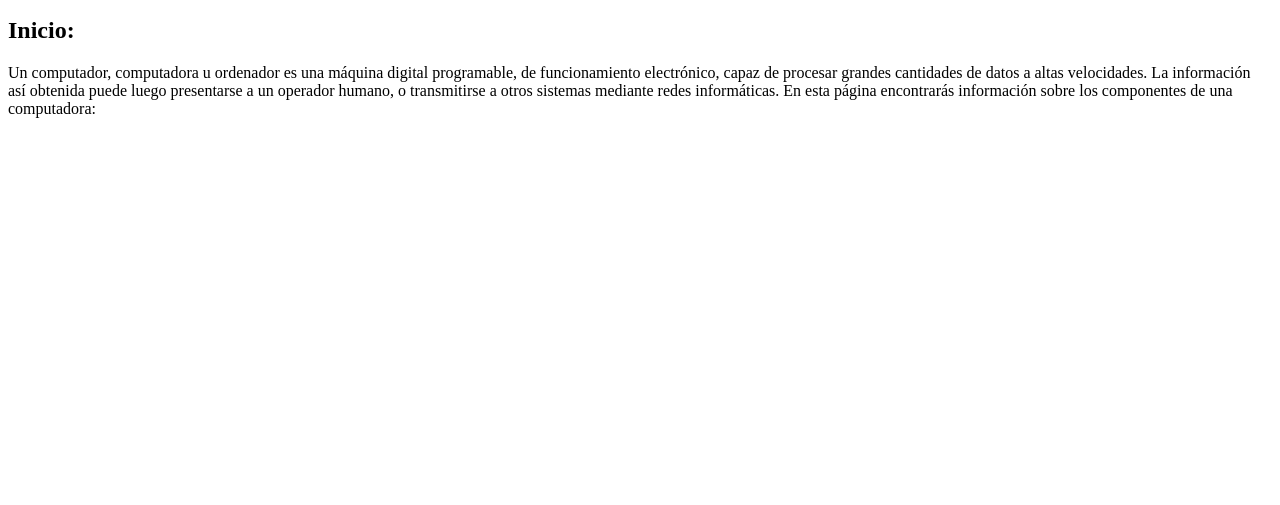
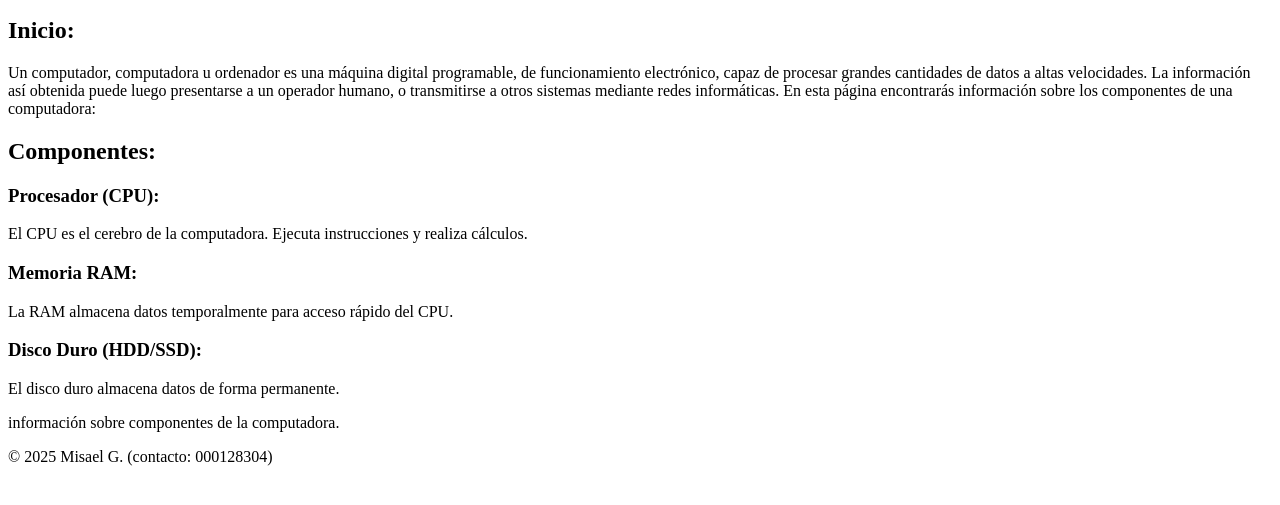
Before and after one commit to ElMisaaa/practica-Git-ProgramacionV, a plain HTML site: page index.html in a window 1280 px wide. Shown: the part 137-642 px from the top of the page. Drawn offline with Linux system fonts and the light colour scheme.

Commit message:
9: se agregó la información contenido de la página

```diff
--- a/index.html
+++ b/index.html
@@ -21,9 +21,24 @@
             <h2>Inicio:</h2>
             <p>Un computador, computadora u ordenador es una máquina digital programable, de funcionamiento electrónico, capaz de procesar grandes cantidades de datos a altas velocidades. La información así obtenida puede luego presentarse a un operador humano, o transmitirse a otros sistemas mediante redes informáticas. En esta página encontrarás información sobre los componentes de una computadora:</p>
         </section>
+        <h2>Componentes:</h2>
+        <article>
+            <h3>Procesador (CPU):</h3>
+            <p>El CPU es el cerebro de la computadora. Ejecuta instrucciones y realiza cálculos.</p>
+        </article>
+        <article>
+            <h3>Memoria RAM:</h3>
+            <p>La RAM almacena datos temporalmente para acceso rápido del CPU.</p>
+        </article>
+        <article>
+            <h3>Disco Duro (HDD/SSD):</h3>
+            <p>El disco duro almacena datos de forma permanente.</p>
+        </article>
         <section>
         </section>
         <footer>
+            <p>información sobre componentes de la computadora.</p>
+            <p>&copy; 2025 Misael G. (contacto: 000128304)</p>
         </footer>
     </body>
  </html>
```
